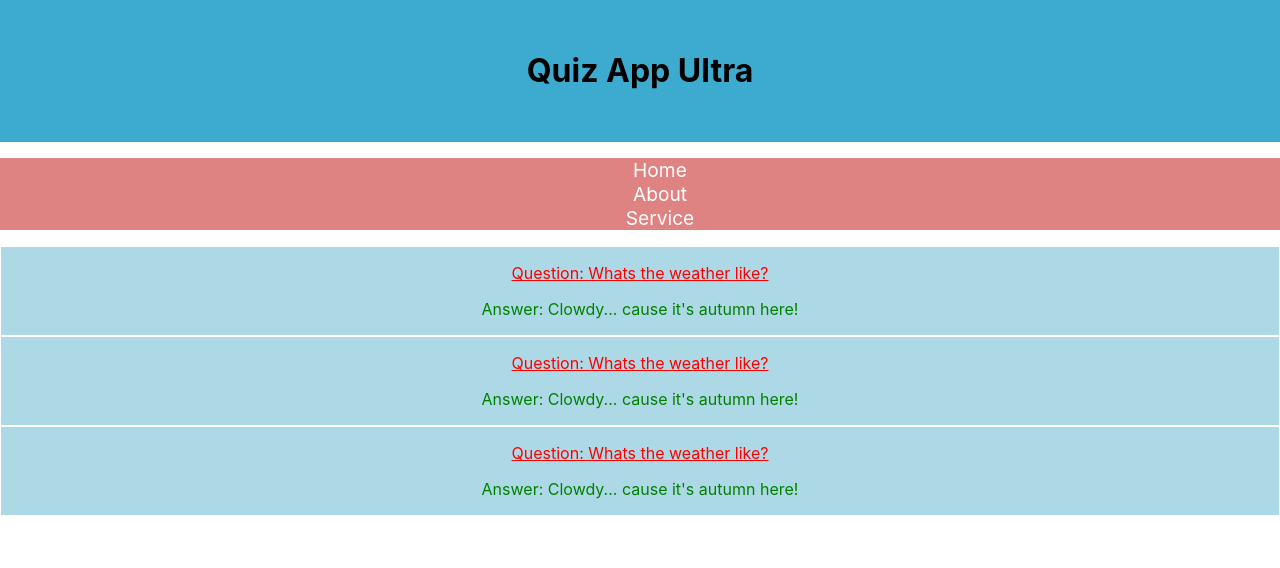
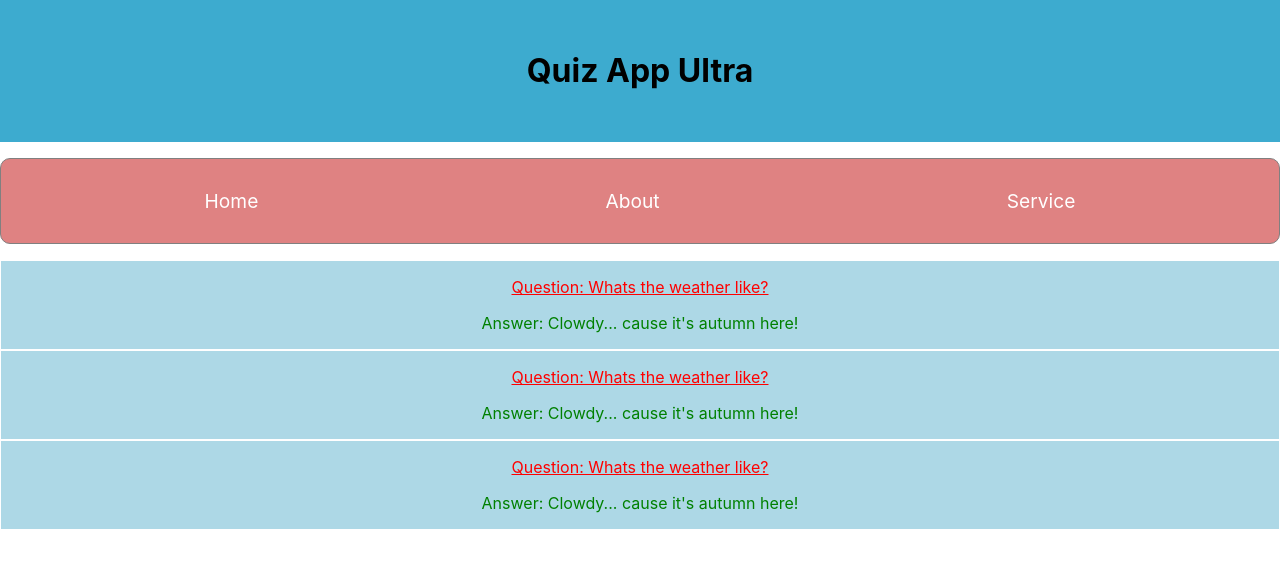
Before and after one commit to GeBon22/quizz-app-ultra, a React (Create React App) app: page / in a window 1280 px wide. Shown: the top 568 px of the page. Built offline with nearby package versions, Linux system fonts and the light colour scheme.

Commit message:
added navbar styling grid column

```diff
--- a/src/components/navigation/Navigation.css
+++ b/src/components/navigation/Navigation.css
@@ -7,6 +7,9 @@ li {
 .nav {
   color: white;
   background-color: rgb(223, 130, 130);
-  display: flex;
-  flex-direction: column;
+  padding: 30px;
+  border: 1px solid gray;
+  border-radius: 10px;
+  display: grid;
+  grid-auto-flow: column;
 }
```
